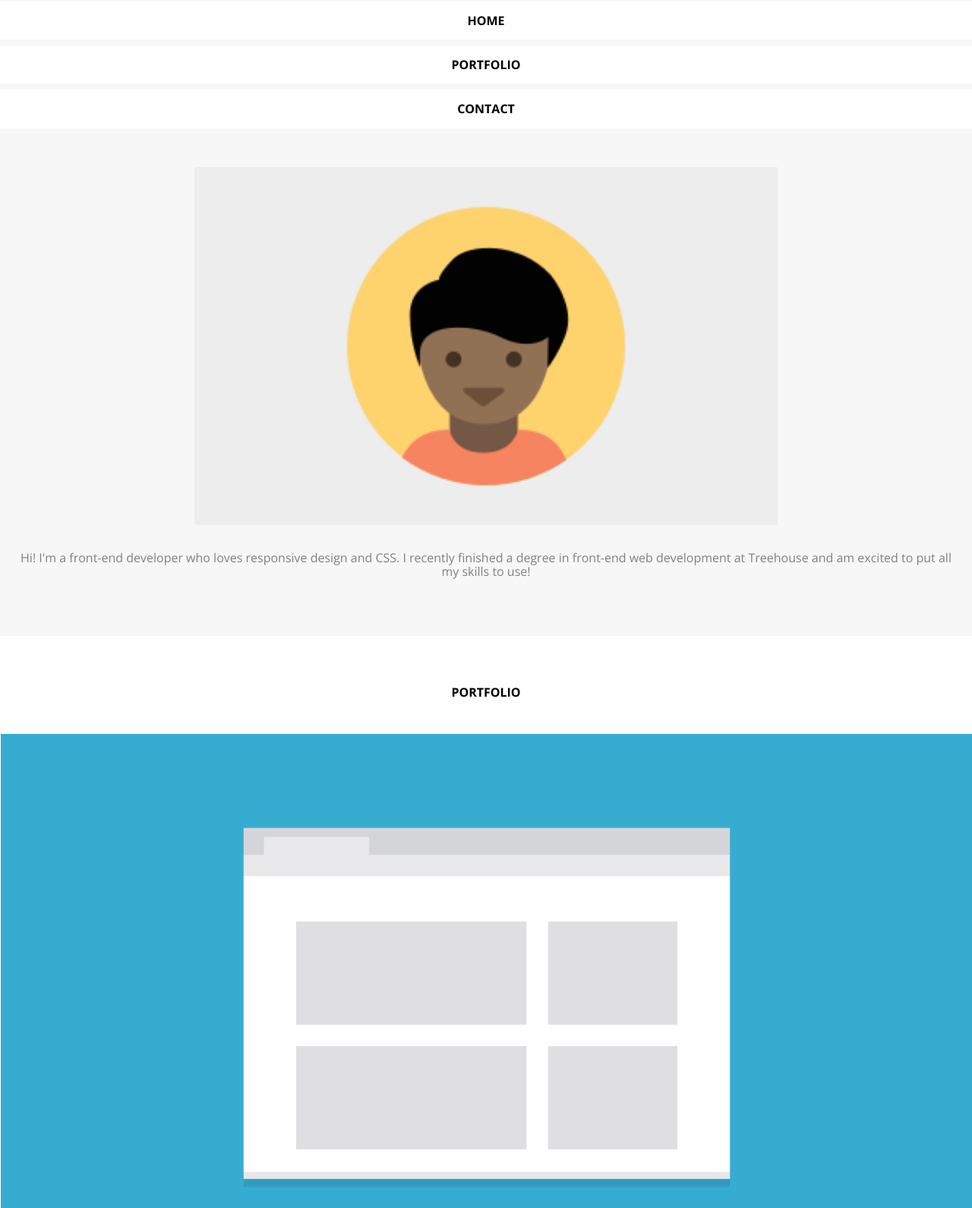
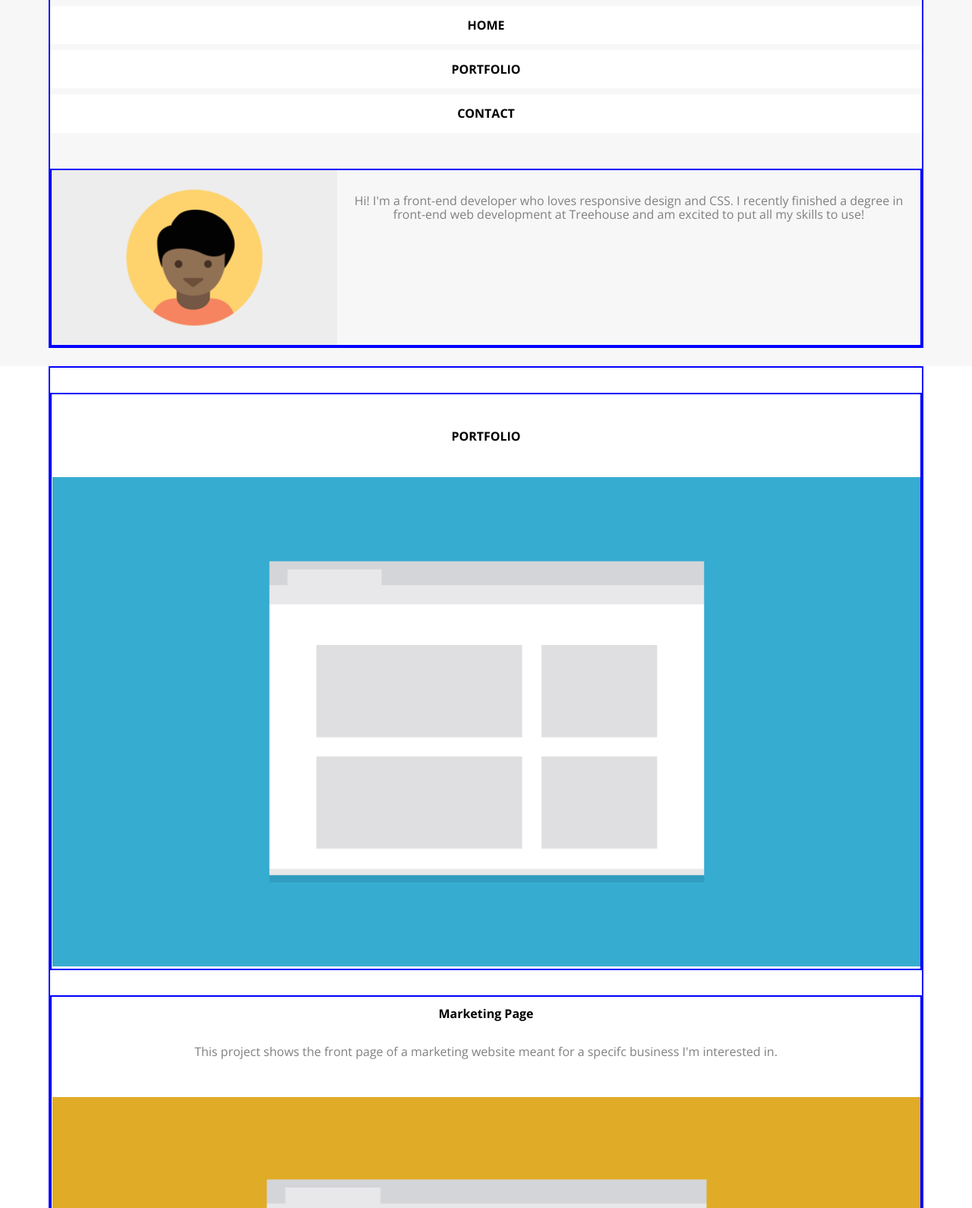
Before and after one commit to FatimaGC/Project-2, a plain HTML site: page index.html in a window 1280 px wide. Shown: the part 102-1692 px from the top of the page at 76% size. Drawn offline with nearby package versions, Linux system fonts and the light colour scheme.

Commit message:
Corrected divs, renamed div and nav classes and consolidated nav CSS rules

```diff
--- a/CSS/styles.css
+++ b/CSS/styles.css
@@ -15,23 +15,11 @@ body img {
   max-width: 100%;
 }
 
-.header {
+.header,
+footer {
   background-color: #f7f7f7;
   padding: 24px 0;
 }
-
-.header img {
-  /* margin-top: 42px; */
-  width: 60%;
-}
-
-/* h1  {
-  margin-bottom: 45px;
-} */
-
-/* h2 {
-  margin: 32px 0 20px 0;
-} */
 
 p {
   color: #808080;
@@ -39,32 +27,43 @@ p {
   padding: 15px;
 }
 
+div {
+  border: 2px solid blue;
+}
 /* =================================
   Base Layout Styles
 ==================================== */
 
 /* ---- Navigation ---- */
 
-.main-nav {
+.nav__list {
   display: flex;
   flex-direction: column;
+  font-weight: bold;
   list-style: none;
   padding-left: 0;
+  text-transform: uppercase;
 }
 
-.main-nav li {
+.nav__list li {
   background-color: white;
-  font-weight: bold;
-  margin-bottom: .5em;
-  margin-left: 0;
+  margin: .25em 0;
   padding: 1em 0;
-  text-transform: uppercase;
 }
 
 /* ---- Layout Containers ---- */
 
+.container {
+  margin: 0 auto;
+  width: 90%;
+}
+
 .intro {
   margin-top: 43px;
+}
+
+.intro__img {
+  width: 60%;
 }
 .main-container {
   text-transform: uppercase;
@@ -79,12 +78,12 @@ p {
   font-size: 16px;
 }
 
-.container {
+.box {
   margin-top: 33px;
 }
 
 .contact {
-  background-color: #f7f7f7;
+  /* background-color: #f7f7f7; */
   padding: 24px 0;
 }
 
@@ -102,9 +101,11 @@ p {
   font-weight: bold;
 }
 
-/* Solid border */
-/* hr.solid {
-  border-top: 3px solid #bbb;
+/* #horizontal-line {
+  width: 200px;
+  height: 1px;
+  background-color: silver;
+
 } */
 
 .footer__nav {
@@ -125,3 +126,20 @@ p {
 /* =================================
   Media Queries
 ==================================== */
+
+@media (min-width:768px){
+  .nav-container{
+    flex-direction: row;
+    justify-content: center;
+  }
+
+  .nav-container li {
+    background-color: #f7f7f7;
+    margin: 10px 30px;
+  }
+
+  .intro {
+    display: flex;
+    justify-content: flex-start;
+  }
+}
--- a/index.html
+++ b/index.html
@@ -13,10 +13,10 @@
 
   <body>
     <header class="header">
+      <div class="container">
         <h1>Student Name</h1>
-
         <nav>
-        <ul class="main-nav">
+          <ul class="nav__list">
             <li>Home</li>
             <li>Portfolio</li>
             <li>Contact</li>
@@ -24,22 +24,24 @@
         </nav>
 
         <div class="intro">
-        <img src="images/responsive-layout-profile.png" alt="Profile photo of a Student">
+          <img class="intro__img"src="images/responsive-layout-profile.png" alt="Profile photo of a Student">
 
           <p>Hi! I'm a front-end developer who loves responsive design and CSS. I recently finished a degree in front-end web development at Treehouse and am excited to put all my skills to use!</p>
+        </div>
       </div>
     </header>
 
    <main>
+     <div class="container">
       <section>
-        <div class=" main-container container">
+        <div class=" main-container box">
           <h2>Portfolio</h2>
           <img src="images/portfolio-1.png" alt="">
         </div>
       </section>
 
       <section>
-        <div class="container">
+        <div class="box">
           <h2>Marketing Page</h2>
           <p>This project shows the front page of a marketing website meant for a specifc business I'm interested in.</p>
           <img src="images/portfolio-2.png" alt="Graphic of a website marketing page on an orange background">
@@ -47,7 +49,7 @@
       </section>
 
       <section>
-        <div class="container">
+        <div class="box">
           <h2>Search Page</h2>
           <p>This project searches through a specific database to find information that the user is trying to look up.</p>
           <img src="images/portfolio-3.png" alt="">
@@ -55,7 +57,7 @@
       </section>
 
       <section>
-        <div class="container">
+        <div class="box">
           <h2>Travel App</h2>
           <p>This project compares travel times based on different transportation methods and tells you the best one.</p>
           <img src="images/portfolio-4.png" alt="">
@@ -63,7 +65,7 @@
       </section>
 
       <section>
-        <div class="container">
+        <div class="box">
           <h2>Map of Favorite Spots</h2>
           <p>This project uses mapping APIs to plot points for my favorite spots in the city for a do-it-yourself walking tour.</p>
           <img src="images/portfolio-5.png" alt="">
@@ -71,7 +73,7 @@
       </section>
 
       <section>
-        <div class="container">
+        <div class="box">
           <h2>Photo Gallery</h2>
           <p>This project shows pictures from a recent trip to the viewer and allows them to easily navigate through photos.</p>
           <img src="images/portfolio-6.png" alt="">
@@ -79,24 +81,21 @@
       </section>
 
       <section>
-        <div class="container">
+        <div class="box">
           <h2>Calculator</h2>
           <p>Someone can enter in the numbers they want, and press the big blue button and get the result.</p>
         </div>
       </section>
+     </div>
     </main>
 
     <footer>
         <section>
-          <div class="container contact">
+          <div class="box contact">
             <h2>Contact</h2>
             <p>If you're interested in chatting or want more information about what I've been working on, I'd love to hear from you!</p>
             <p class="contact__item">Phone &nbsp; <span class="contact__item_bold">  +1 (111) 555-1234</span></p>
             <p class="contact__item">Email &nbsp; <span class="contact__item_bold">  email@yoursite.com</span></p>
-            <!-- <span>Phone <strong>+1 (111) 555-1234</strong></span> -->
-            <!-- <a href="mailto:email@yoursite.com" class="contact__item">Email: email@yoursite.come</a> -->
-            <!-- <span>Email <span class="contact__item">email@yoursite.com</span></span> -->
-            <!-- <hr class="solid"> -->
           </div>
         </section>
 
```
Lines whose indentation alone changed are shown as unchanged.
